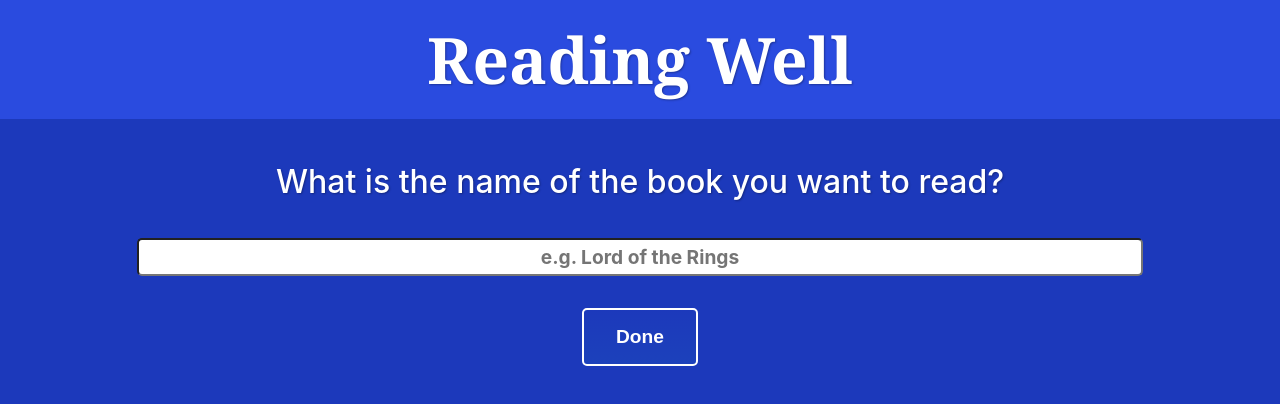
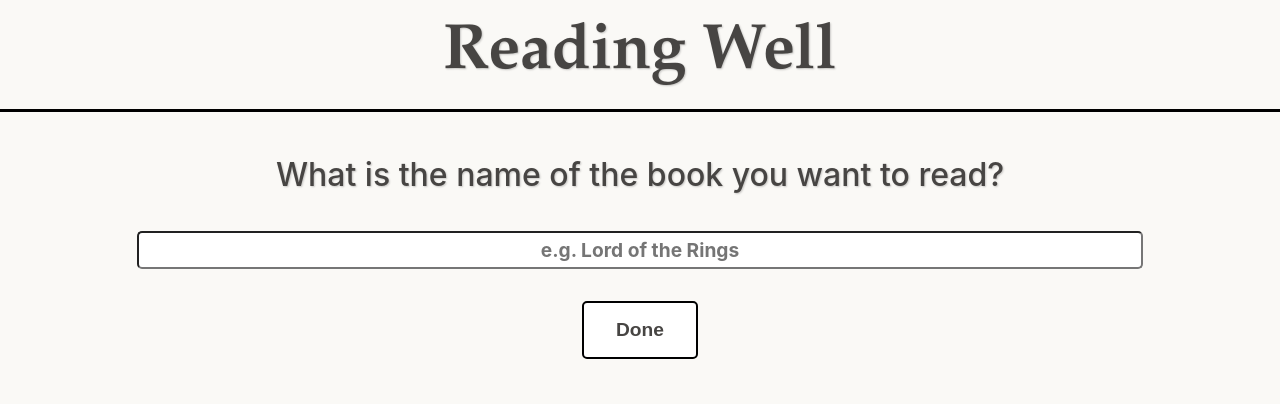
Before and after one commit to joseph-ford10/goal-setter, a React (Create React App) app: page /form in a window 1280 px wide. Shown: the top 404 px of the page. Built offline with nearby package versions, Linux system fonts and the light colour scheme.

Commit message:
Change colour scheme

```diff
--- a/src/Home.js
+++ b/src/Home.js
@@ -14,7 +14,7 @@ function Home() {
       <section>
         {introText === 1 && (
           <div className="fadeIn">
-            <p>Welcome to Goal Setter.</p>
+            <p>Welcome to Reading Well.</p>
             <button className="nextButton" onClick={() => setIntroText(2)}>
               Next
             </button>
@@ -23,8 +23,7 @@ function Home() {
         {introText === 2 && (
           <div className="fadeIn">
             <p>
-              Goal Setter is a motivational tool for completing projects or
-              tasks. It works in two ways.
+              Reading Well is a motivational tool for setting reading goals.
             </p>
             <button className="nextButton" onClick={() => setIntroText(3)}>
               Next
@@ -34,8 +33,8 @@ function Home() {
         {introText === 3 && (
           <div className="fadeIn">
             <p>
-              You can set a daily target and have Goal Setter tell you how long
-              it will take you to complete your task if you stick to that
+              You can set a daily target and have Reading Well tell you how long
+              it will take you to complete your book if you stick to that
               target.
             </p>
             <button className="nextButton" onClick={() => setIntroText(4)}>
@@ -46,7 +45,7 @@ function Home() {
         {introText === 4 && (
           <div className="fadeIn">
             <p>
-              Or you can set a completion date and have Goal Setter tell you
+              Or you can set a completion date and have Reading Well tell you
               what your daily target should be if you want to be done in time.
             </p>
             <button className="nextButton" onClick={() => setIntroText(5)}>
@@ -58,7 +57,7 @@ function Home() {
           <div className="fadeIn">
             <p>
               Sound good? All you have to do is enter some basic information
-              about your project or task. Click below to get started.
+              about your book and daily target. Click below to get started.
             </p>
             <button className="nextButton" onClick={pageChange}>
               Next
--- a/src/index.css
+++ b/src/index.css
@@ -4,11 +4,11 @@ body {
     sans-serif;
   -webkit-font-smoothing: antialiased;
   -moz-osx-font-smoothing: grayscale;
-  background-color: #1c39bb;
-  color: white;
+  background-color: #FAF9F6;
+  color: #474543;
   font-size: 2rem;
   text-align: center;
-  text-shadow: 1px 1px 2px rgba(0, 0, 0, 0.3);
+  text-shadow: 1px 1px 2px rgba(0, 0, 0, 0.2);
   margin: 0;
   padding: 0;
 }
@@ -21,19 +21,17 @@ code {
 
 button {
   border-style: solid;
-  border-color: white;
-  background-color: #1c39bb;
-  color: white;
+  border-color: black;
+  background-color: white;
+  color: #474543;
   cursor: pointer;
   border-radius: 5px;
   padding: 1rem 2rem;
   font-weight: bold;
   font-size: 1.2rem;
-  background-image: linear-gradient(to bottom, #1c39bb, #1c41bb )
 }
 
 .fadeIn {
-color: white;
 text-align: center;
 opacity: 0;
 animation: fadeIn 1s ease-in-out forwards;
@@ -77,10 +75,11 @@ input {
 }
 
 h1 {
-  font-family: Georgia;
-  background-color: #2A4BDF;
+  font-family: Garamond;
   margin-top: 0;
   padding: 1rem;
+  border-bottom-style: solid;
+  border-bottom-color: black;
 }
 
 form {
```
